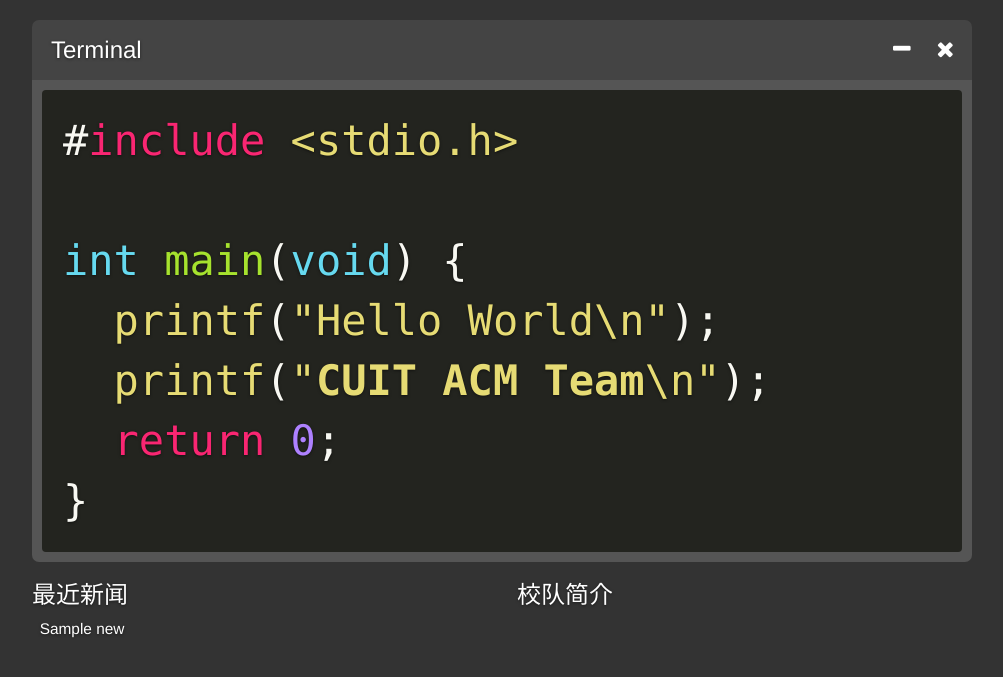
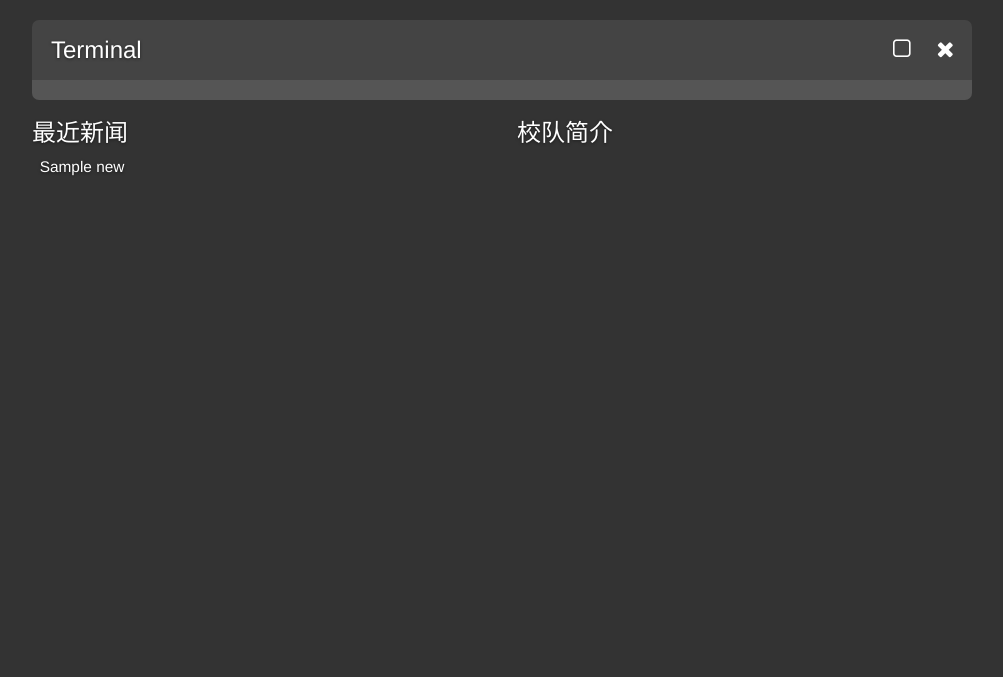
Before and after one commit to Raynxxx/CUIT-ACM-Website, a Flask app: page / in a window 1280 px wide. Shown: the part 74-751 px from the top of the page, without its empty margins (138-1141 px from the left). Run offline with Flask 2, Linux system fonts and the light colour scheme; tables that the repository leaves empty hold one stand-in row (values such as "Sample post"); parts of the project's set-up code (start-up, migrations or seed data) failed here and were passed over; some libraries are stand-ins or nearby versions.

Commit message:
bug fixes

```diff
--- a/templates/index/base.html
+++ b/templates/index/base.html
@@ -41,7 +41,7 @@
             <li><a href="{{ url_for('main.news_list') }}">新闻</a></li>
            <li><a href="{{ url_for('main.honor_wall') }}">荣誉墙</a></li>
             {% if current_user.is_authenticated() %}
-            <li><a href="{{ url_for('main.ranklist') }}">水题榜</a></li>
+            <li><a href="{{ url_for('main.ranklist') }}">查水表</a></li>
             <li><a href="{{ url_for('main.status') }}">提交</a></li>
             <!--<li><a href="{{ url_for('main.article_list') }}">解题报告</a></li>
             <li><a href="{{ url_for('main.book_list') }}">图书</a></li> -->
--- a/templates/index/index.html
+++ b/templates/index/index.html
@@ -44,7 +44,7 @@
   </nav>
 
   <div class="row">
-    <div class="col-md-12">
+    <div class="col-sm-12">
       <div class="shell-header">
         <h3>Terminal</h3>
         <div class="pull-right">
@@ -66,15 +66,14 @@
     </div>
   </div>
   <div class="row">
-    <div class="col-md-5">
+    <div class="col-sm-5">
       <h3>最近新闻</h3>
       {% for news in recent_news %}
         <p class="leading"><a href="{{ url_for('main.news', url=news.url) }}">{{ news.title }}</a></p>
       {% endfor %}
     </div>
-    <div class="col-md-offset-1 col-md-5">
+    <div class="col-sm-offset-1 col-sm-5">
       <h3>校队简介</h3>
-
     </div>
   </div>
 </div> <!-- /container -->
@@ -103,6 +102,9 @@
       $('.shell-header').fadeOut();
       $('.background-code').fadeOut();
     });
+    setTimeout(function() {
+      $('.minus-terminal').click();
+    }, 3000);
   });
 </script>
 </body>
```
Also changed, not shown: templates/index/news_list.html (+8 -0 lines).
